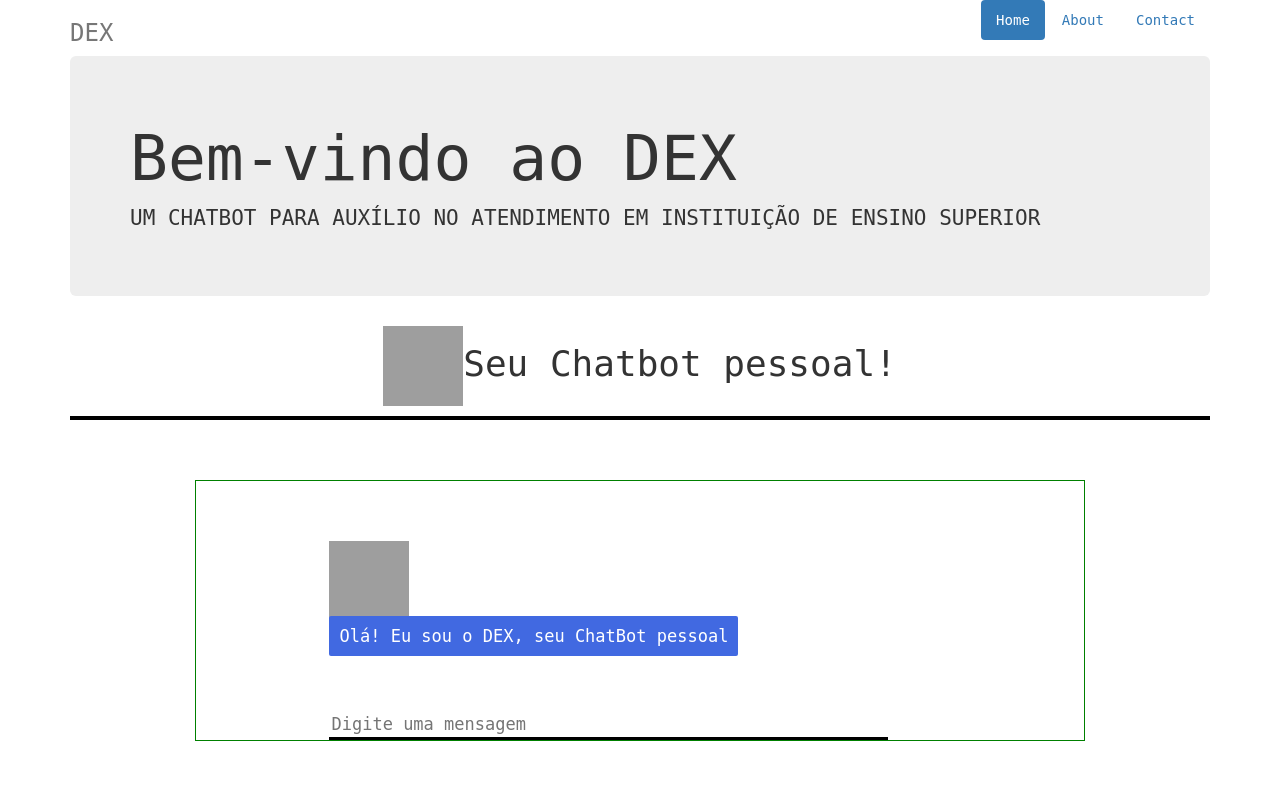
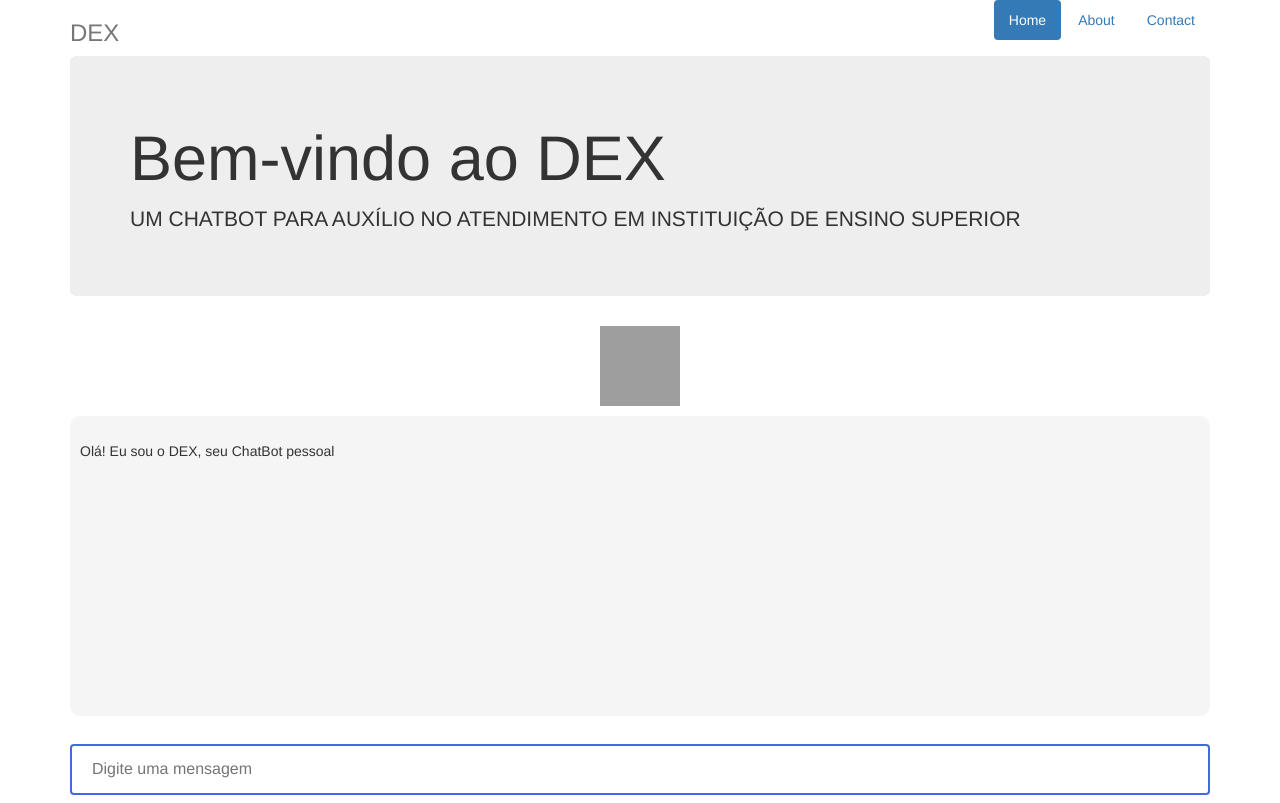
Before and after one commit to Eronaldo96/Chatbot-with-python-and-Flask, a Flask app: page / in a window 1280 px wide. Before the commit the page ends 741 px from the top, so only its background shows below. Run offline with Flask 3, Linux system fonts and the light colour scheme; some libraries are stand-ins or nearby versions; grey boxes are pictures that could not be loaded.

Commit message:
Atualizando o projeto

```diff
--- a/dex.py
+++ b/dex.py
@@ -1,42 +1,81 @@
-from flask import Flask, render_template, request
+from flask import Flask, render_template, request, jsonify
 from chatterbot import ChatBot
 from chatterbot.trainers import ListTrainer
-from chatterbot.trainers import ChatterBotCorpusTrainer
-
+import logging
+import re
 
 app = Flask(__name__)
-app.config.from_object('config')
 
+user_memory = {}
 
-bot = ChatBot('DEX ChatBot')
+bot = ChatBot(
+    'DEX ChatBot',
+    storage_adapter='chatterbot.storage.SQLStorageAdapter',
+    database_uri='sqlite:///database.sqlite3',
+    logic_adapters=[
+        {
+            'import_path': 'chatterbot.logic.BestMatch',
+            'default_response': 'Não entendi bem. Pode reformular?',
+            'maximum_similarity_threshold': 0.85
+        },
+        {
+            'import_path': 'chatterbot.logic.MathematicalEvaluation'  # Habilita cálculos
+        }
+    ]
+)
 
-conversa = ['Turnos do Curso de sistemas de informação','Sistemas de Informação -> Turno: Noite - Horário AB (18h35min às 20h15min) Horário CD (20h35min às 22h15min) ' ]
-bot.set_trainer(ListTrainer)
-#trainer = ChatterBotCorpusTrainer(bot)
+logging.basicConfig(level=logging.WARNING)
 
-#trainer.train("chatterbot.corpus.dex.greetings")
-#for files in os.listdir('./chatterbot_corpus1/'):
-#    data=open('./chatterbot_corpus1/'+files,'r').readlines()
-#    bot.train(data)
+def train_bot():
+    trainer = ListTrainer(bot)
+    basic_conversation = [
+        'Oi', 'Olá! Como vai você?',
+        'Tudo bem?', 'Sim, estou bem! E você?',
+        'Qual é seu nome?', 'Meu nome é DEX.',
+        'Quem te criou?', 'Fui criado por um desenvolvedor chamado Eronaldo!',
+        'Você sabe matemática?', 'Sim! Me pergunte uma conta matemática.',
+        'Obrigado', 'De nada! Estou aqui para ajudar.'
+    ]
+    trainer.train(basic_conversation)
 
-bot.train(conversa)
+train_bot()
 
-@app.route("/home/")
 @app.route("/")
+@app.route("/home")
 def index():
     return render_template('home.html')
 
-@app.route("/get")
+@app.route("/get", methods=['GET'])
 def get_bot_response():
-    userText = request.args.get('msg')
-    resposta = bot.get_response(userText)
-    if((resposta.confidence) > 0.75):
-        return str(resposta)
-    else:
-        pergunta = [userText]
-        bot.train(pergunta)
-        return str('Sua mensagem me ajudará a aprender, mas por enquanto não tenho uma resposta')
+    user_text = request.args.get('msg').strip().lower()
+
+    if 'meu nome é' in user_text:
+        nome = user_text.replace('meu nome é', '').strip().title()
+        user_memory['nome'] = nome
+        return jsonify({'response': f'Entendido! Seu nome é {nome}.', 'learned': True})
+
+    if 'qual é o meu nome' in user_text:
+        if 'nome' in user_memory:
+            return jsonify({'response': f'Seu nome é {user_memory["nome"]}!', 'learned': False})
+        return jsonify({'response': 'Ainda não sei seu nome. Pode me dizer?', 'learned': False})
+
+    if re.match(r'^\d+(\s*[\+\-\*/]\s*\d+)+$', user_text):
+        try:
+            result = eval(user_text)
+            return jsonify({'response': f'O resultado é {result}.', 'learned': False})
+        except:
+            return jsonify({'response': 'Não consegui calcular isso. Tente algo mais simples.', 'learned': False})
+
+    if user_text in ['como você está?', 'tudo bem?', 'como vai?', 'como vai você?']:
+        return jsonify({'response': 'Estou bem! Obrigado por perguntar.', 'learned': False})
+
+    try:
+        response = bot.get_response(user_text)
+        if response.confidence < 0.5:
+            return jsonify({'response': 'Não entendi bem. Pode reformular?', 'learned': False})
+        return jsonify({'response': str(response), 'learned': False})
+    except Exception as e:
+        return jsonify({'response': 'Ocorreu um erro ao processar sua mensagem.', 'learned': False})
+
 if __name__ == "__main__":
     app.run()
-#bot.get_response(userText)
-#host='::',debug=True
--- a/templates/base.html
+++ b/templates/base.html
@@ -13,15 +13,8 @@
     <!-- Bootstrap core CSS -->
     <link href="{{ url_for('static', filename= 'css/bootstrap.min.css' )}}" rel="stylesheet">
 
-    <!-- Just for debugging purposes. Don't actually copy these 2 lines! -->
-    <!--[if lt IE 9]><script src="../../assets/js/ie8-responsive-file-warning.js"></script><![endif]-->
     <script src="../../assets/js/ie-emulation-modes-warning.js"></script>
 
-    <!-- HTML5 shim and Respond.js for IE8 support of HTML5 elements and media queries -->
-    <!--[if lt IE 9]>
-      <script src="https://oss.maxcdn.com/html5shiv/3.7.3/html5shiv.min.js"></script>
-      <script src="https://oss.maxcdn.com/respond/1.4.2/respond.min.js"></script>
-    <![endif]-->
   </head>
 
   <body>
@@ -43,10 +36,8 @@
 
       {% endblock %}
 
-    </div> <!-- /container -->
-
+    </div>
       <script src="https://ajax.googleapis.com/ajax/libs/jquery/1.12.4/jquery.min.js"></script>
-    <!-- IE10 viewport hack for Surface/desktop Windows 8 bug -->
     <script src="{{ url_for('static', filename= 'js/bootstrap.min.js') }}"></script>
   </body>
 </html>
--- a/templates/home.html
+++ b/templates/home.html
@@ -6,27 +6,26 @@
 <div class="jumbotron">
   <h1>Bem-vindo ao DEX</h1>
   <p class="lead">UM CHATBOT PARA AUXÍLIO NO ATENDIMENTO EM INSTITUIÇÃO DE ENSINO SUPERIOR</p>
-  <!--<p><a class="btn btn-lg btn-success" href="#" role="button">Sign up today</a></p>-->
 </div>
 
 <body>
     <center>
       <h1>
         <img
-          src="https://image.flaticon.com/icons/svg/2040/2040946.svg"
+            src="{{ url_for('static', filename='assets/images/robo.png') }}"
             alt="DEX"
             style="width:80px;height:80px;"
-        />Seu Chatbot pessoal!
+        />
       </h1>
     </center>
 <div class="box"></div>
     <div class="boxed">
       <div>
         <div id="chatbox">
-          <img
-            src="https://image.flaticon.com/icons/svg/2040/2040946.svg"
-            alt="DEX"
-            style="width:80px;height:80px;"
+          <link
+            rel="shortcut icon"
+            type="image/x-icon"
+            href="{{ url_for('static', filename='assets/images/robo.png') }}"
           />
           <p class="botText">
             <span>Olá! Eu sou o DEX, seu ChatBot pessoal</span>
@@ -39,8 +38,6 @@
     </div>
   </body>
 
-  <!--<link rel="stylesheet" href="{{ url_for('static', filename="css/chat.css") }}">-->
-
   <link
     rel="shortcut icon"
     type="image/x-icon"
@@ -48,99 +45,80 @@
   />
   <script src="https://ajax.googleapis.com/ajax/libs/jquery/3.2.1/jquery.min.js"></script>
       <style>
-    body {
-      font-family: monospace;
+        /* Adicione estas regras ao seu CSS existente */
+
+        #chatbox {
+            min-height: 300px;
+            max-height: 500px;
+            overflow-y: auto;
+            padding: 10px;
+            background-color: #f5f5f5;
+            border-radius: 10px;
+            margin-bottom: 20px;
         }
 
+        .userText {
+            margin: 15px 0;
+            text-align: right;
         }
-    h3 {
-      color: black;
-      font-size: 20px;
-      margin-top: 3px;
-      text-align: center;
+
+        .botText {
+            margin: 15px 0;
+            text-align: left;
         }
-    #chatbox {
-      margin-left: auto;
-      margin-right: auto;
-      width: 70%;
-      margin-top: 60px;
+
+        #textInput {
+            width: 100%;
+            padding: 12px 20px;
+            margin: 8px 0;
+            box-sizing: border-box;
+            border: 2px solid #4169e1;
+            border-radius: 4px;
+            font-size: 16px;
         }
-    #userInput {
-      margin-left: auto;
-      margin-right: auto;
-      width: 70%;
-      margin-top: 60px;
-    }
-    #textInput {
-      width: 90%;
-      border: none;
-      border-bottom: 3px solid black;
-      font-family: monospace;
-      font-size: 17px;
-    }
-    .userText {
-      color: white;
-      font-family: monospace;
-      font-size: 17px;
-      text-align: right;
-      line-height: 30px;
-    }
-    .userText span {
-      background-color: #808080;
-      padding: 10px;
-      border-radius: 2px;
-    }
-    .botText {
-      color: white;
-      font-family: monospace;
-      font-size: 17px;
-      text-align: left;
-      line-height: 30px;
-    }
-    .botText span {
-      background-color: #4169e1;
-      padding: 10px;
-      border-radius: 2px;
-    }
-    #tidbit {
-      position: absolute;
-      bottom: 0;
-      right: 0;
-      width: 300px;
-    }
-    .boxed {
-      margin-left: auto;
-      margin-right: auto;
-      width: 78%;
-      margin-top: 60px;
-      border: 1px solid green;
-    }
-    .box {
-      border: 2px solid black;
+
+        #textInput:focus {
+            outline: none;
+            border-color: #3a5bcd;
         }
     </style>
   </head>
 
-
- <!--<script src="{{ url_for('static', filename="js/chat.js") }}"></script>>-->
-
  <script>
   function getBotResponse() {
       var rawText = $("#textInput").val();
+      if (rawText.trim() === "") return;
+
       var userHtml = '<p class="userText"><span>' + rawText + "</span></p>";
       $("#textInput").val("");
       $("#chatbox").append(userHtml);
-           document
-             .getElementById("userInput")
-             .scrollIntoView({ block: "start", behavior: "smooth" });
+      document.getElementById("userInput").scrollIntoView({ block: "start", behavior: "smooth" });
+
+      // Mostrar indicador de que o bot está digitando
+      var typingHtml = '<p class="botText"><span><i>DEX está digitando...</i></span></p>';
+      $("#chatbox").append(typingHtml);
+
       $.get("/get", { msg: rawText }).done(function(data) {
-             var botHtml = '<p class="botText"><span>' + data + "</span></p>";
+          // Remover o "está digitando"
+          $("#chatbox").children().last().remove();
+
+          // Extrair a resposta do JSON
+          var responseText = data.response || data;
+          if (typeof responseText !== 'string') {
+              responseText = JSON.stringify(responseText);
+          }
+
+          var botHtml = '<p class="botText"><span>' + responseText + "</span></p>";
           $("#chatbox").append(botHtml);
-             document
-               .getElementById("userInput")
-               .scrollIntoView({ block: "start", behavior: "smooth" });
+          document.getElementById("userInput").scrollIntoView({ block: "start", behavior: "smooth" });
+      }).fail(function() {
+          // Remover o "está digitando" e mostrar erro
+          $("#chatbox").children().last().remove();
+          var botHtml = '<p class="botText"><span>Desculpe, ocorreu um erro ao processar sua mensagem.</span></p>';
+          $("#chatbox").append(botHtml);
       });
   }
+
   $("#textInput").keypress(function(e) {
       if (e.which == 13) {
           getBotResponse();
@@ -148,32 +126,4 @@
   });
 </script>
 
-
-
-
-
-<!--<div class="row marketing">
-  <div class="col-lg-6">
-    <h4>Subheading</h4>
-    <p>Donec id elit non mi porta gravida at eget metus. Maecenas faucibus mollis interdum.</p>
-
-    <h4>Subheading</h4>
-    <p>Morbi leo risus, porta ac consectetur ac, vestibulum at eros. Cras mattis consectetur purus sit amet fermentum.</p>
-
-    <h4>Subheading</h4>
-    <p>Maecenas sed diam eget risus varius blandit sit amet non magna.</p>
-  </div>
-
-  <div class="col-lg-6">
-    <h4>Subheading</h4>
-    <p>Donec id elit non mi porta gravida at eget metus. Maecenas faucibus mollis interdum.</p>
-
-    <h4>Subheading</h4>
-    <p>Morbi leo risus, porta ac consectetur ac, vestibulum at eros. Cras mattis consectetur purus sit amet fermentum.</p>
-
-    <h4>Subheading</h4>
-    <p>Maecenas sed diam eget risus varius blandit sit amet non magna.</p>
-  </div>
-</div>-->
-
 {% endblock %}
```
Also changed, not shown: database.sqlite3 (added), db.sqlite3 (deleted), static/assets/image/robo.png (added), 3 other files. Lines whose indentation alone changed are shown as unchanged.
